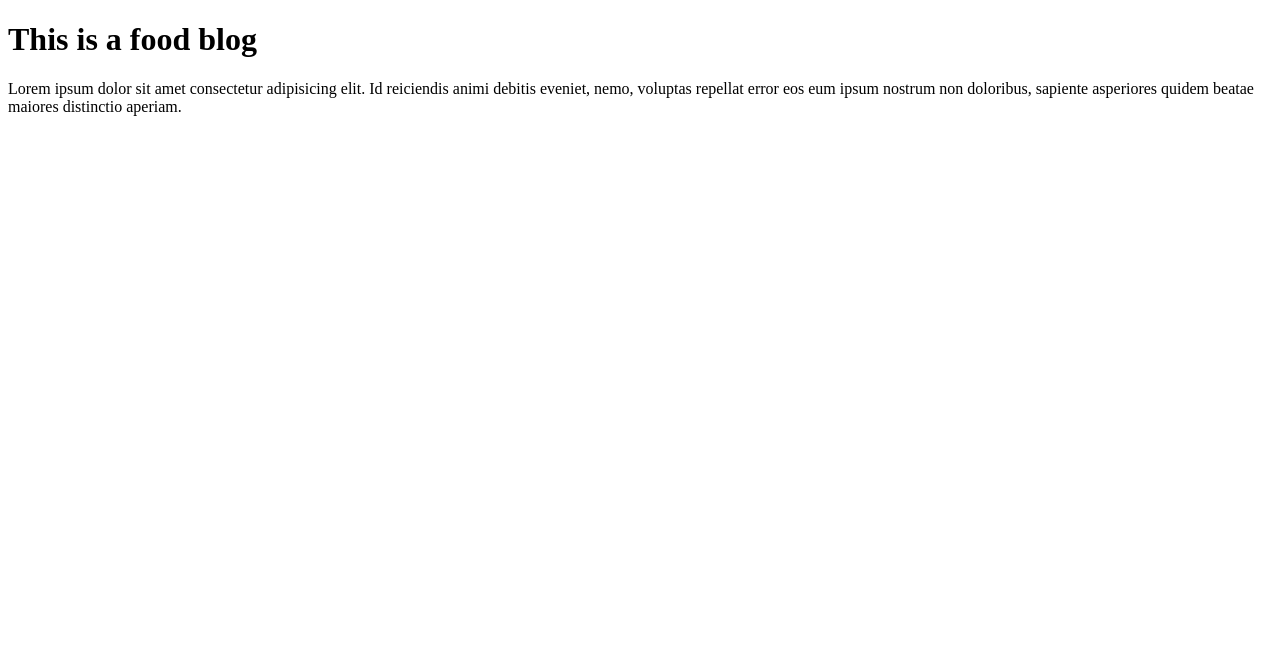
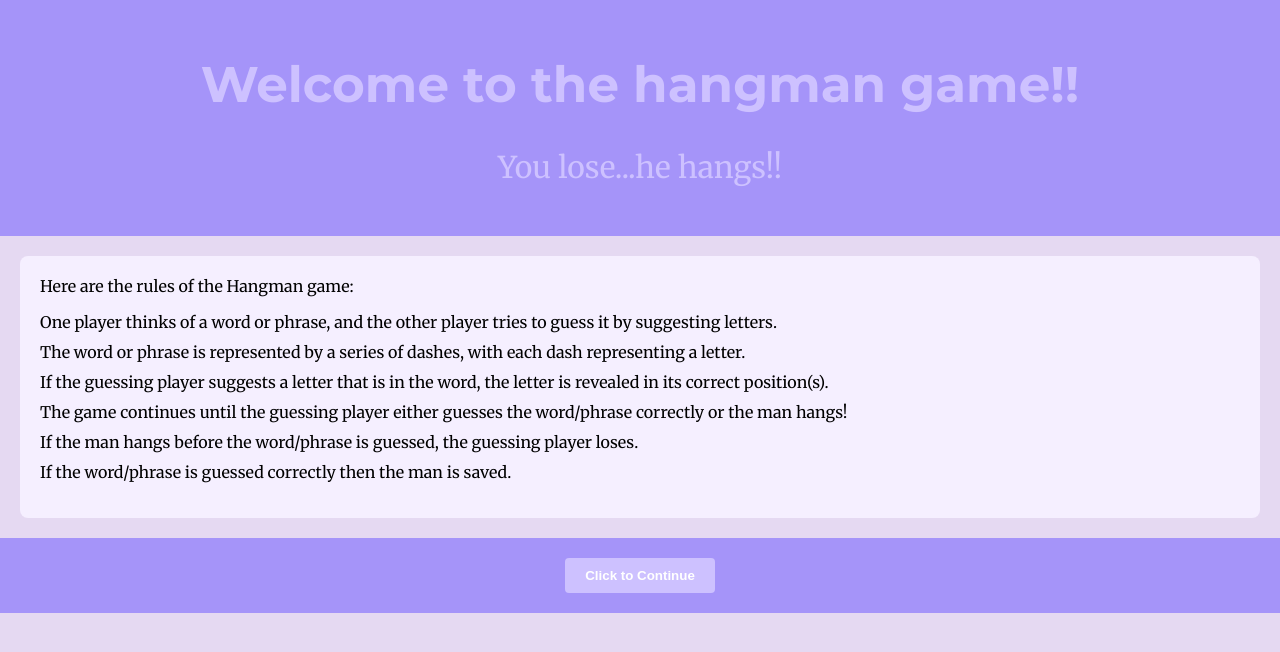
Before and after one commit to DipayanC2012/Flask-app, a Flask app: page / in a window 1280 px wide. Shown: the top 652 px of the page. Run offline with Flask 3, Linux system fonts and the light colour scheme.

Commit message:
finished logical part

```diff
--- a/app.py
+++ b/app.py
@@ -1,13 +1,69 @@
-from flask import Flask, render_template
+from flask import Flask, render_template, redirect, request
 from flask_sqlalchemy import SQLAlchemy
+import random
 
 app = Flask(__name__)
+app.config['SQLALCHEMY_DATABASE_URI'] = 'mysql+pymysql://root:Dipayan%40050519@localhost:3306/lilly'
+app.config['SQLALCHEMY_TRACK_MODIFICATIONS'] = False
+db = SQLAlchemy(app)
 
+class Word(db.Model):
+    id = db.Column(db.Integer, primary_key=True)
+    word = db.Column(db.String(50), nullable=False)
 
 @app.route("/", methods=['POST', 'GET'])
 def index():
+    if request.method == 'POST':
+        return redirect('/game')
     return render_template('index.html')
+@app.route("/game", methods=['POST', 'GET'])
+def game():
+    word_list = Word.query.all()
+    if not word_list:
+        sample_words = ['VINICIUS', 'BELLINGHAM', 'NEYMAR', 'MESSI', 'RONALDO','MBAPPE','BRUNO','CUCURELLA','RODRYGO','IBRAHIMOVIC']
+        for word in sample_words:
+            new_word = Word(word=word)
+            db.session.add(new_word)
+        db.session.commit()
+        word_list = Word.query.all()
+    actual_word = random.choice(word_list).word.upper()
+    display_word = '_' * len(actual_word)
+    word_set = set(actual_word)
+    flag = False
+    guess = 6
+    return render_template('game.html', actual_word=actual_word, display_word=display_word, word_set=word_set, flag=flag, guess=guess)
+
+
+@app.route("/play", methods=['POST'])
+def play():
+    actual_word = request.form['actual_word']
+    display_word = request.form['display_word']
+    word_set = set(request.form['word_set'])
+    guess = int(request.form['guess'])
+    letter = request.form['letter'].upper()
+
+    if letter in word_set:
+        word_set.remove(letter)
+        message = 'Right guess'
+        display_word = ''.join([letter if actual_word[i] == letter else display_word[i] for i in range(len(actual_word))])
+
+    else:
+        guess -= 1
+        message = 'Wrong guess'
+
+    if '_' not in display_word:
+        flag = True
+        message = f'CONGRATS! YOU WON!! A MAN WILL LIVE TO SEE ANOTHER DAY THE WORD WAS --> {actual_word}'
+    elif guess == 0:
+        flag = True
+        message = f'YOU LOST AND A MAN IS HANGED BECAUSE OF YOU!! THE RIGHT ANSWER WAS --> {actual_word}'
+    else:
+        flag = False
+
+    return render_template('game.html', actual_word=actual_word, display_word=display_word, word_set=word_set, flag=flag, guess=guess, message=message)
 
 
 if __name__ == "__main__":
+    with app.app_context():
+        db.create_all()
     app.run(debug=True)
--- /dev/null
+++ b/static/styles.css
@@ -0,0 +1,66 @@
+@import url('https://fonts.googleapis.com/css2?family=Montserrat:ital,wght@0,100..900;1,100..900&display=swap');
+@import url('https://fonts.googleapis.com/css2?family=Merriweather:ital,wght@0,300;0,400;0,700;0,900;1,300;1,400;1,700;1,900&display=swap');
+@import url('https://fonts.googleapis.com/css2?family=Merriweather:wght@400;700&family=Montserrat:wght@400;700&display=swap');
+
+body {
+  font-family: 'Merriweather', serif;
+  background-color: #E5D9F2;
+  color: #000000;
+  margin: 0;
+  padding: 0;
+}
+
+.hero {
+  background-color: #A594F9;
+  text-align: center;
+  padding: 20px;
+}
+
+.hero h1 {
+  font-family: 'Montserrat', sans-serif;
+  color: #CDC1FF;
+  font-size: 50px;
+}
+.hero p{
+    color: #CDC1FF;
+    font-size: 30px;
+}
+
+.rules {
+  background-color: #F5EFFF;
+  color: #000000;
+  padding: 20px;
+  margin: 20px;
+  border-radius: 8px;
+}
+
+.rules ul {
+  list-style-type: none;
+  padding: 0;
+}
+
+.rules li {
+  margin: 10px 0;
+}
+
+.user_data {
+  background-color: #A594F9;
+  color: #ffffff;
+  padding: 20px;
+  text-align: center;
+}
+
+.user_data button {
+  background-color: #CDC1FF;
+  color: #ffffff;
+  padding: 10px 20px;
+  border: none;
+  border-radius: 4px;
+  cursor: pointer;
+  transition: ease-in-out 0.3s;
+  font-weight: bold;
+}
+
+.user_data button:hover {
+    transform: scale(1.1);
+}
--- a/templates/index.html
+++ b/templates/index.html
@@ -3,18 +3,43 @@
   <head>
     <meta charset="UTF-8" />
     <meta name="viewport" content="width=device-width, initial-scale=1.0" />
-    <title>Document</title>
+    <title>Hangman Game</title>
+    <link href="/static/styles.css" rel="stylesheet" />
   </head>
   <body>
     <div class="hero">
-      <h1>This is a food blog</h1>
-      <p>
-        Lorem ipsum dolor sit amet consectetur adipisicing elit. Id reiciendis
-        animi debitis eveniet, nemo, voluptas repellat error eos eum ipsum
-        nostrum non doloribus, sapiente asperiores quidem beatae maiores
-        distinctio aperiam.
-      </p>
+      <h1>Welcome to the hangman game!!</h1>
+      <p>You lose...he hangs!!</p>
     </div>
-    <div></div>
+    <div class="rules">
+      Here are the rules of the Hangman game:
+      <ul>
+        <li>
+          One player thinks of a word or phrase, and the other player tries to
+          guess it by suggesting letters.
+        </li>
+        <li>
+          The word or phrase is represented by a series of dashes, with each
+          dash representing a letter.
+        </li>
+        <li>
+          If the guessing player suggests a letter that is in the word, the
+          letter is revealed in its correct position(s).
+        </li>
+        <li>
+          The game continues until the guessing player either guesses the
+          word/phrase correctly or the man hangs!
+        </li>
+        <li>
+          If the man hangs before the word/phrase is guessed, the guessing
+          player loses.
+        </li>
+        <li>If the word/phrase is guessed correctly then the man is saved.</li>
+      </ul>
+    </div>
+
+    <form class="user_data" action="/game">
+      <button type="submit">Click to Continue</button>
+    </form>
   </body>
 </html>
```
Also changed, not shown: static/game.css (added, +79 -0 lines), templates/game.html (added, +37 -0 lines), static/demo.txt (deleted).
